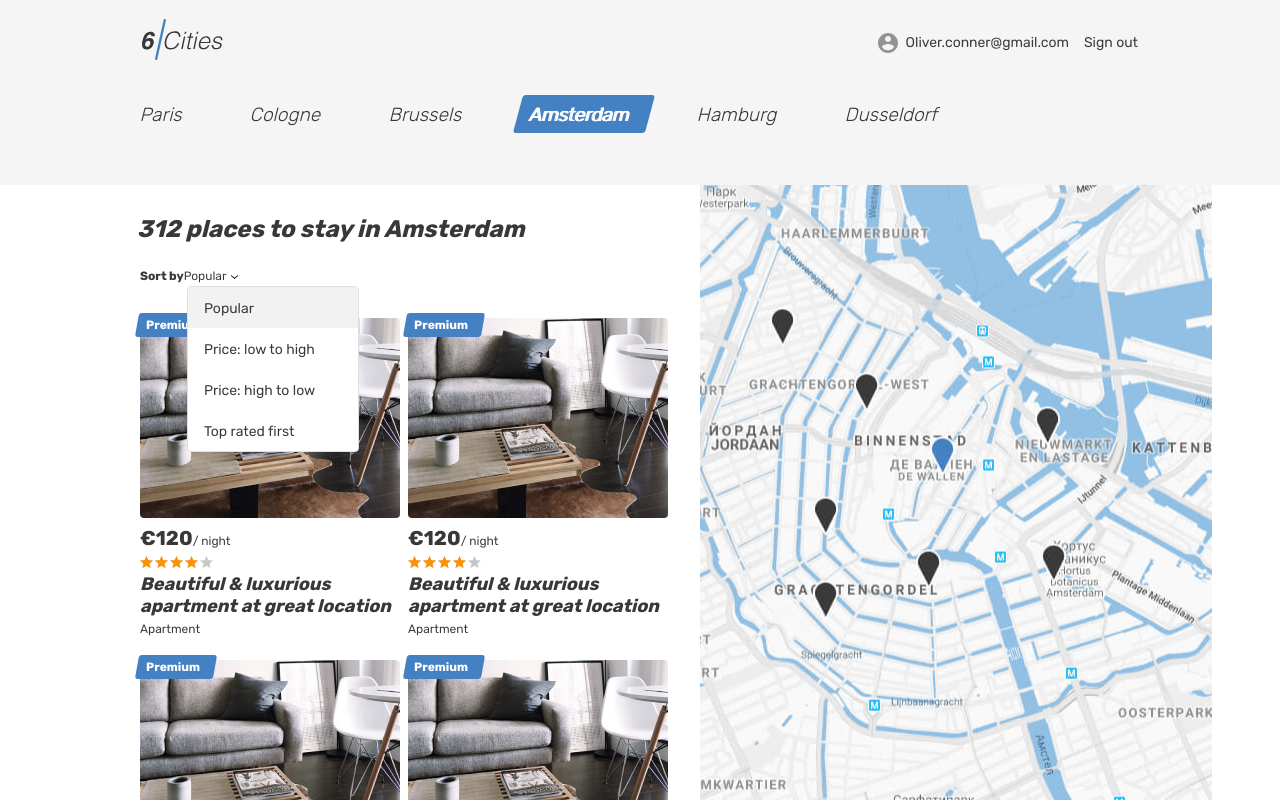
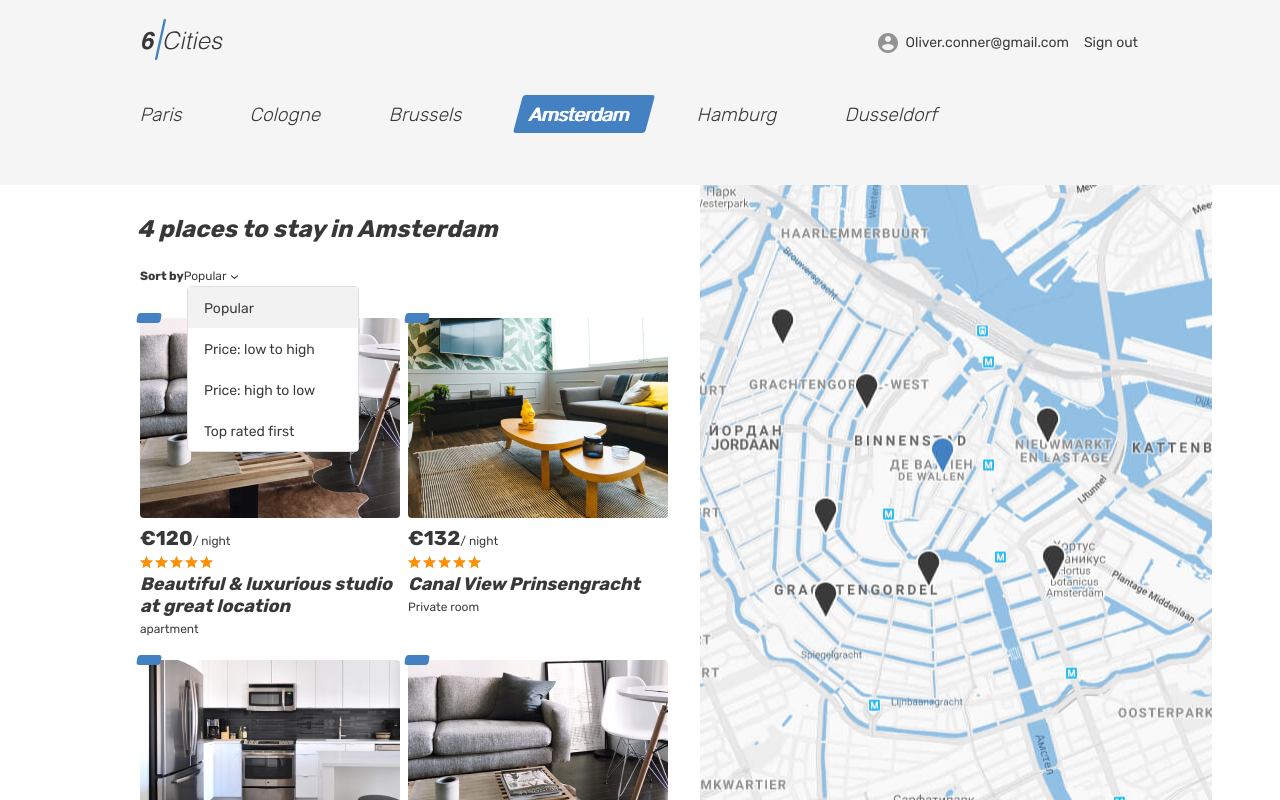
Before and after one commit to htmlacademy-react/1535249-six-cities-simple-12, a React (Create React App) app in the folder project/: page / in a window 1280 px wide. Built offline with nearby package versions, Linux system fonts and the light colour scheme.

Commit message:
Добавлены: компонент , активная карточка в состояние

```diff
--- a/project/src/components/app/app.tsx
+++ b/project/src/components/app/app.tsx
@@ -27,7 +27,7 @@ function App({offersCount, offers, reviews}: AppProps): JSX.Element {
         <Routes>
           <Route
             path="/"
-            element={<MainPage offersCount={offersCount} offers={offers} />}
+            element={<MainPage offers={offers} />}
           />
           <Route
             path={AppRoute.Login}
@@ -39,7 +39,13 @@ function App({offersCount, offers, reviews}: AppProps): JSX.Element {
           />
           <Route
             path={AppRoute.Property}
-            element={<OfferPage offer={offers[0]} reviews={reviews} />}
+            element={
+              <OfferPage
+                offer={offers[0]}
+                reviews={reviews}
+                offers={offers}
+              />
+            }
           />
         </Routes>
       </BrowserRouter>
--- a/project/src/components/cities-places-list/cities-places-list.tsx
+++ b/project/src/components/cities-places-list/cities-places-list.tsx
@@ -1,14 +1,25 @@
 import PlaceCard from '../place-card/place-card';
+import { Offers } from '../../types/offer';
 import { PlaceCardLocation } from '../../types/const';
 
-function CitiesPlacesList(): JSX.Element {
+type CitiesPlacesListProps = {
+  offers: Offers;
+  offerHoverHandler?: (id: number | undefined) => void;
+}
+
+function CitiesPlacesList({offers, offerHoverHandler}: CitiesPlacesListProps): JSX.Element {
   return (
     <div className="cities__places-list places__list tabs__content">
-      <PlaceCard location={PlaceCardLocation.cities}/>
-      <PlaceCard location={PlaceCardLocation.cities}/>
-      <PlaceCard location={PlaceCardLocation.cities}/>
-      <PlaceCard location={PlaceCardLocation.cities}/>
-      <PlaceCard location={PlaceCardLocation.cities}/>
+      {
+        offers.map((offer) => (
+          <PlaceCard
+            offer={offer}
+            location={PlaceCardLocation.cities}
+            key={offer.id}
+            onMouseEnter={offerHoverHandler}
+          />
+        ))
+      }
     </div>
   );
 }
--- /dev/null
+++ b/project/src/components/offer-list-container/offer-list-container.tsx
@@ -0,0 +1,42 @@
+import { useState } from 'react';
+import CitiesPlacesList from '../cities-places-list/cities-places-list';
+import { Offers } from '../../types/offer';
+import { ZERO_ID} from '../../types/const';
+
+type OfferListContainerProps = {
+  offers: Offers;
+}
+
+function OfferListContainer({offers}: OfferListContainerProps): JSX.Element {
+  const [/*activeOffer*/, setActiveOffer] = useState<number | undefined>(ZERO_ID);
+
+  return (
+    <div className="cities__places-container container">
+      <section className="cities__places places">
+        <h2 className="visually-hidden">Places</h2>
+        <b className="places__found">{offers.length} places to stay in Amsterdam</b>
+        <form className="places__sorting" action="#" method="get">
+          <span className="places__sorting-caption">Sort by</span>
+          <span className="places__sorting-type" tabIndex={0}>
+            Popular
+            <svg className="places__sorting-arrow" width="7" height="4">
+              <use xlinkHref="#icon-arrow-select"></use>
+            </svg>
+          </span>
+          <ul className="places__options places__options--custom places__options--opened">
+            <li className="places__option places__option--active" tabIndex={0}>Popular</li>
+            <li className="places__option" tabIndex={0}>Price: low to high</li>
+            <li className="places__option" tabIndex={0}>Price: high to low</li>
+            <li className="places__option" tabIndex={0}>Top rated first</li>
+          </ul>
+        </form>
+        <CitiesPlacesList offers={offers} offerHoverHandler={setActiveOffer}/>
+      </section>
+      <div className="cities__right-section">
+        <section className="cities__map map"></section>
+      </div>
+    </div>
+  );
+}
+
+export default OfferListContainer;
--- a/project/src/components/place-card/place-card.tsx
+++ b/project/src/components/place-card/place-card.tsx
@@ -1,44 +1,56 @@
 import classNames from 'classnames';
-import { PlaceCardLocation } from '../../types/const';
+import { MouseEvent } from 'react';
+import { Link } from 'react-router-dom';
+import { PlaceCardLocation, MaxRating } from '../../types/const';
+import { Offer } from '../../types/offer';
 
 type PlaceCardProps = {
   location: PlaceCardLocation;
+  offer: Offer;
+  onMouseEnter?: (id: number | undefined) => void;
 }
 
-function PlaceCard({location}: PlaceCardProps): JSX.Element {
+function PlaceCard({location, offer, onMouseEnter}: PlaceCardProps): JSX.Element {
+  const {isPremium, previewImage, price, rating, id, title, type,} = offer;
   const placeCardClass = classNames('place-card', {
     'cities__card': location === PlaceCardLocation.cities,
     'near-places__card': location === PlaceCardLocation.nearPlaces,
   });
+  const onMouseEnterHandler = (evt: MouseEvent) => {
+    evt.preventDefault();
+    if (onMouseEnter) {
+      onMouseEnter(offer.id);
+    }
+  };
 
   return (
-    <article className={placeCardClass}>
+    <article className={placeCardClass} onMouseEnter={onMouseEnterHandler}>
       <div className="place-card__mark">
-        <span>Premium</span>
+        {isPremium ? <span>Premium</span> : ''}
       </div>
       <div className="cities__image-wrapper place-card__image-wrapper">
-        <a href="#todo">
-          <img className="place-card__image" src="img/apartment-01.jpg" alt="" width="260" height="200" />
-        </a>
+        <Link to={`/offer/${id}`}>
+          <img className="place-card__image" src={previewImage} alt="" width="260" height="200" />
+        </Link>
       </div>
       <div className="place-card__info">
         <div className="place-card__price-wrapper">
           <div className="place-card__price">
-            <b className="place-card__price-value">&euro;120</b>
+            <b className="place-card__price-value">&euro;{price}</b>
             <span className="place-card__price-text">&#47;&nbsp;night</span>
           </div>
 
         </div>
         <div className="place-card__rating rating">
           <div className="place-card__stars rating__stars">
-            <span style={{width: '80%'}}></span>
+            <span style={{width: `${Math.round(rating) * 100 / MaxRating}%`}}></span>
             <span className="visually-hidden">Rating</span>
           </div>
         </div>
         <h2 className="place-card__name">
-          <a href="#todo">Beautiful &amp; luxurious apartment at great location</a>
+          <Link to={`/offer/${id}`}>{title}</Link>
         </h2>
-        <p className="place-card__type">Apartment</p>
+        <p className="place-card__type">{type}</p>
       </div>
     </article>
   );
--- a/project/src/mocks/offers.ts
+++ b/project/src/mocks/offers.ts
@@ -24,9 +24,12 @@ export const offers = [
     },
     'id': 1,
     'images': [
+      'img/apartment-03.jpg',
       'img/apartment-01.jpg',
       'img/apartment-02.jpg',
       'img/apartment-03.jpg',
+      'img/room.jpg',
+      'img/studio-01.jpg',
     ],
     'isPremium': false,
     'location': {
@@ -72,9 +75,12 @@ export const offers = [
     },
     'id': 2,
     'images': [
+      'img/apartment-03.jpg',
       'img/apartment-01.jpg',
       'img/apartment-02.jpg',
       'img/apartment-03.jpg',
+      'img/room.jpg',
+      'img/studio-01.jpg',
     ],
     'isPremium': false,
     'location': {
@@ -111,9 +117,12 @@ export const offers = [
     },
     'id': 3,
     'images': [
+      'img/apartment-03.jpg',
       'img/apartment-01.jpg',
       'img/apartment-02.jpg',
       'img/apartment-03.jpg',
+      'img/room.jpg',
+      'img/studio-01.jpg',
     ],
     'isFavorite': false,
     'isPremium': false,
@@ -151,9 +160,12 @@ export const offers = [
     },
     'id': 4,
     'images': [
+      'img/apartment-03.jpg',
       'img/apartment-01.jpg',
       'img/apartment-02.jpg',
       'img/apartment-03.jpg',
+      'img/room.jpg',
+      'img/studio-01.jpg',
     ],
     'isFavorite': true,
     'isPremium': false,
--- a/project/src/pages/main-page/main-page.tsx
+++ b/project/src/pages/main-page/main-page.tsx
@@ -1,16 +1,14 @@
 import {Helmet} from 'react-helmet-async';
 
 import Logo from '../../components/logo/logo';
-import CitiesPlacesList from '../../components/cities-places-list/cities-places-list';
-
+import OfferListContainer from '../../components/offer-list-container/offer-list-container';
 import { Offers } from '../../types/offer';
 
 type MainPageProps = {
-  offersCount: number;
   offers: Offers;
 }
 
-function MainPage({offersCount, offers}: MainPageProps): JSX.Element {
+function MainPage({offers}: MainPageProps): JSX.Element {
   return (
     <div className="page page--gray page--main">
       <Helmet>
@@ -82,31 +80,7 @@ function MainPage({offersCount, offers}: MainPageProps): JSX.Element {
           </section>
         </div>
         <div className="cities">
-          <div className="cities__places-container container">
-            <section className="cities__places places">
-              <h2 className="visually-hidden">Places</h2>
-              <b className="places__found">{offersCount} places to stay in Amsterdam</b>
-              <form className="places__sorting" action="#" method="get">
-                <span className="places__sorting-caption">Sort by</span>
-                <span className="places__sorting-type" tabIndex={0}>
-                  Popular
-                  <svg className="places__sorting-arrow" width="7" height="4">
-                    <use xlinkHref="#icon-arrow-select"></use>
-                  </svg>
-                </span>
-                <ul className="places__options places__options--custom places__options--opened">
-                  <li className="places__option places__option--active" tabIndex={0}>Popular</li>
-                  <li className="places__option" tabIndex={0}>Price: low to high</li>
-                  <li className="places__option" tabIndex={0}>Price: high to low</li>
-                  <li className="places__option" tabIndex={0}>Top rated first</li>
-                </ul>
-              </form>
-              <CitiesPlacesList />
-            </section>
-            <div className="cities__right-section">
-              <section className="cities__map map"></section>
-            </div>
-          </div>
+          <OfferListContainer offers={offers}/>
         </div>
       </main>
     </div>
--- a/project/src/pages/offer-page/offer-page.tsx
+++ b/project/src/pages/offer-page/offer-page.tsx
@@ -3,15 +3,17 @@ import {Helmet} from 'react-helmet-async';
 import Logo from '../../components/logo/logo';
 import NearPlacesList from '../../components/near-places-list/near-places-list';
 
-import { Offer } from '../../types/offer';
+import { Offer, Offers } from '../../types/offer';
 import { Reviews } from '../../types/review';
 
 type OfferPageProps = {
   offer: Offer;
+  offers: Offers;
   reviews: Reviews;
 }
 
-function OfferPage({offer, reviews}: OfferPageProps): JSX.Element {
+function OfferPage({offer, offers, reviews}: OfferPageProps): JSX.Element {
+  const {images, isPremium,} = offer;
   return (
     <div className="page">
       <Helmet>
@@ -48,30 +50,19 @@ function OfferPage({offer, reviews}: OfferPageProps): JSX.Element {
         <section className="property">
           <div className="property__gallery-container container">
             <div className="property__gallery">
-              <div className="property__image-wrapper">
-                <img className="property__image" src="img/room.jpg" alt=""/>
-              </div>
-              <div className="property__image-wrapper">
-                <img className="property__image" src="img/apartment-01.jpg" alt=""/>
-              </div>
-              <div className="property__image-wrapper">
-                <img className="property__image" src="img/apartment-02.jpg" alt=""/>
-              </div>
-              <div className="property__image-wrapper">
-                <img className="property__image" src="img/apartment-03.jpg" alt=""/>
-              </div>
-              <div className="property__image-wrapper">
-                <img className="property__image" src="img/studio-01.jpg" alt=""/>
-              </div>
-              <div className="property__image-wrapper">
-                <img className="property__image" src="img/apartment-01.jpg" alt=""/>
-              </div>
+              {
+                images.map((image) => (
+                  <div className="property__image-wrapper" key={image}>
+                    <img className="property__image" src={image} alt=""/>
+                  </div>
+                ))
+              }
             </div>
           </div>
           <div className="property__container container">
             <div className="property__wrapper">
               <div className="property__mark">
-                <span>Premium</span>
+                {isPremium ? <span>Premium</span> : ''}
               </div>
               <div className="property__name-wrapper">
                 <h1 className="property__name">
@@ -237,7 +228,7 @@ function OfferPage({offer, reviews}: OfferPageProps): JSX.Element {
         <div className="container">
           <section className="near-places places">
             <h2 className="near-places__title">Other places in the neighbourhood</h2>
-            <NearPlacesList />
+            <NearPlacesList offers={offers}/>
           </section>
         </div>
       </main>
--- a/project/src/types/const.ts
+++ b/project/src/types/const.ts
@@ -2,7 +2,7 @@ export enum AppRoute {
   Login = '/login',
   NotFound = '*',
   Main = '/',
-  Property = '/offer:id',
+  Property = '/offer/:id',
 }
 
 export enum AuthorizationStatus {
@@ -15,3 +15,7 @@ export enum PlaceCardLocation {
   cities = 'cities',
   nearPlaces = 'nearPlaces',
 }
+
+export const MaxRating = 5;
+
+export const ZERO_ID = 0;
```
Also changed, not shown: project/src/components/near-places-list/near-places-list.tsx (+15 -4 lines).
